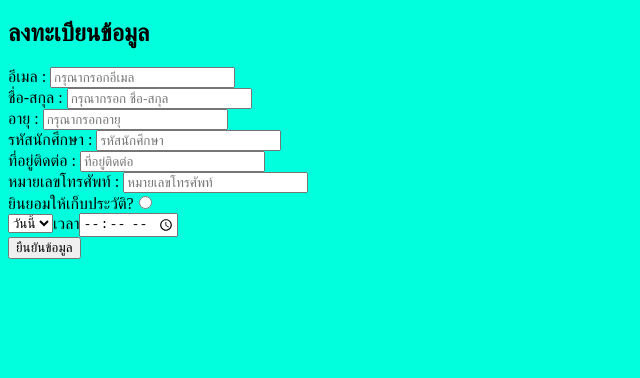
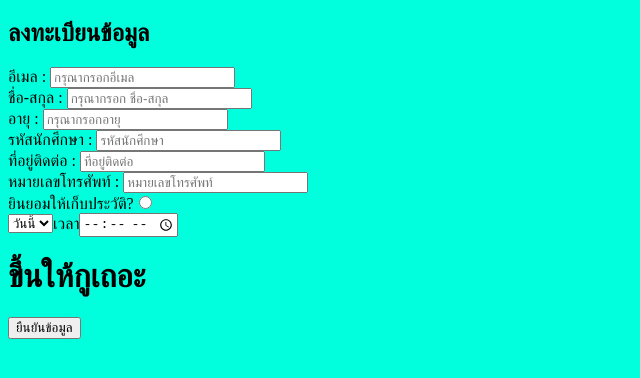
Before and after one commit to yasuoukun/AS.2, a React (Create React App) app: page / in a window 1280 px wide. Shown: the top 378 px of the page, without its empty margins (0-640 px from the left). Built offline with nearby package versions, Linux system fonts and the light colour scheme.

Commit message:
new commit

```diff
--- a/src/Form.js
+++ b/src/Form.js
@@ -119,7 +119,7 @@ render(){
 
 
 
-
+		<h1>ขึ้นให้กูเถอะ</h1>
 		<button>ยืนยันข้อมูล</button>
 
 	</form>
```
